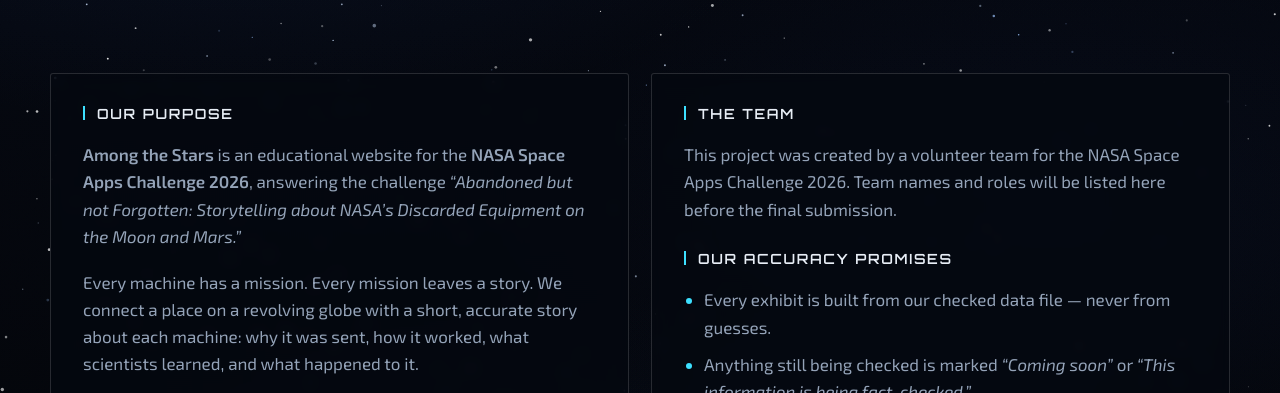
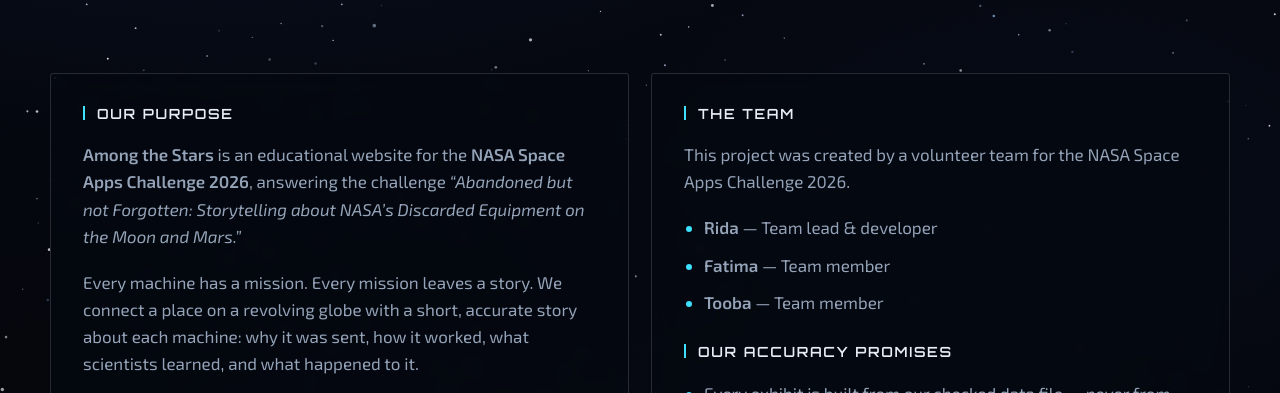
Before and after one commit to ridamumtazz/among-the-stars, a plain HTML site: page about.html in a window 1280 px wide. Shown: the part 334-727 px from the top of the page. Drawn offline with Linux system fonts and the light colour scheme; files that its build step writes are made by us from their sources; files whose address does not match are found by name.

Commit message:
Add files via upload
Update team section

```diff
--- a/about.html
+++ b/about.html
@@ -56,8 +56,12 @@
 
         <div class="panel rise d2">
           <h2><span class="h-icon" aria-hidden="true"></span>The team</h2>
-          <p>This project was created by a volunteer team for the NASA Space Apps Challenge 2026.
-            Team names and roles will be listed here before the final submission.</p>
+          <p>This project was created by a volunteer team for the NASA Space Apps Challenge 2026.</p>
+          <ul>
+            <li><strong>Rida</strong> — Team lead &amp; developer</li>
+            <li><strong>Fatima</strong> — Team member</li>
+            <li><strong>Tooba</strong> — Team member</li>
+          </ul>
           <h2 style="margin-top:28px"><span class="h-icon" aria-hidden="true"></span>Our accuracy promises</h2>
           <ul>
             <li>Every exhibit is built from our checked data file — never from guesses.</li>
```
